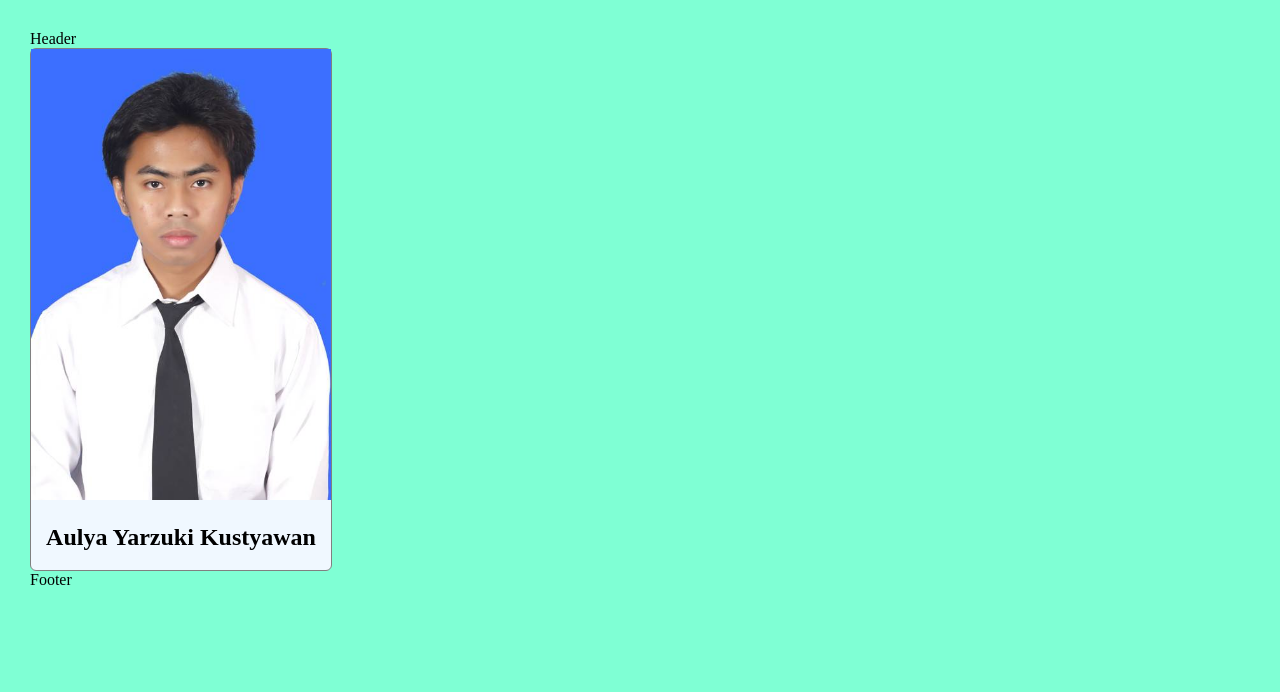
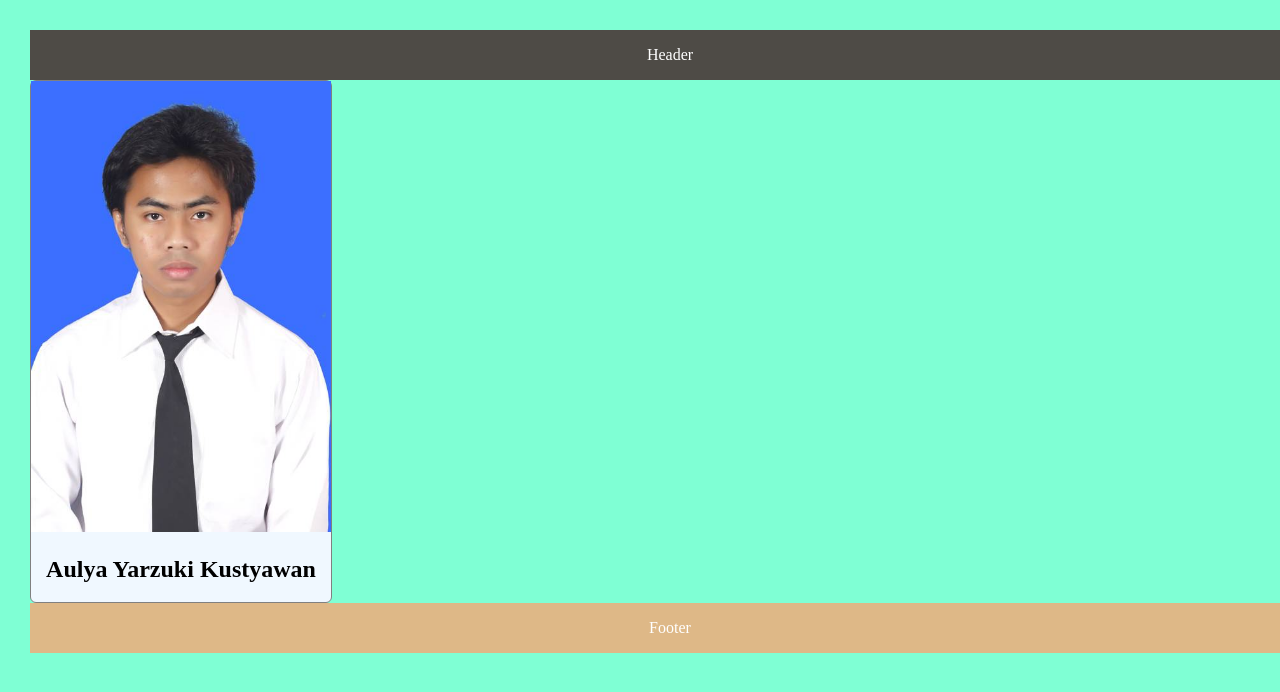
Before and after one commit to ayarzuki/my-repo-from-remote, a plain HTML site: page RemoteRepisitoryToLocal/index.html in a window 1280 px wide. Shown: the top 692 px of the page. Drawn offline with Linux system fonts and the light colour scheme.

Commit message:
Repairing conflict

```diff
--- a/RemoteRepisitoryToLocal/style.css
+++ b/RemoteRepisitoryToLocal/style.css
@@ -20,11 +20,8 @@ body {
     text-align: center;
 }
 
-<<<<<<< HEAD
+
 #footer {
-=======
-#header {
->>>>>>> 6c61ff0104b4017dd5fd63814c5c90ed3af9633f
     width: 100%;
     height: 50px;
     line-height: 50px;
@@ -32,3 +29,12 @@ body {
     text-align: center;
     color: white;
 }
+
+#header {
+    width: 100%;
+    height: 50px;
+    line-height: 50px;
+    background-color: #4e4b46;
+    text-align: center;
+    color: white;
+}
```
